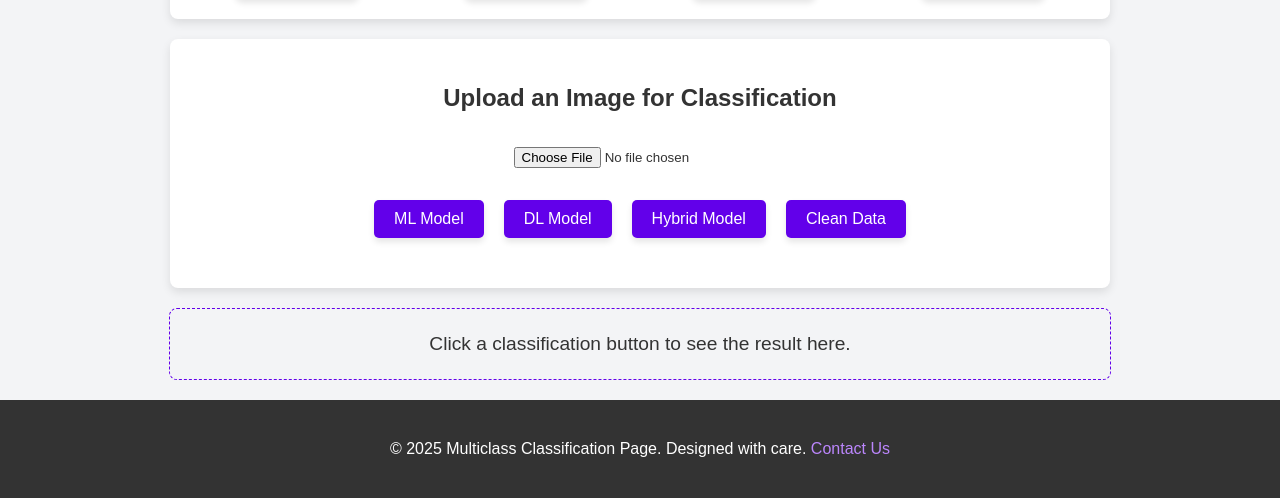
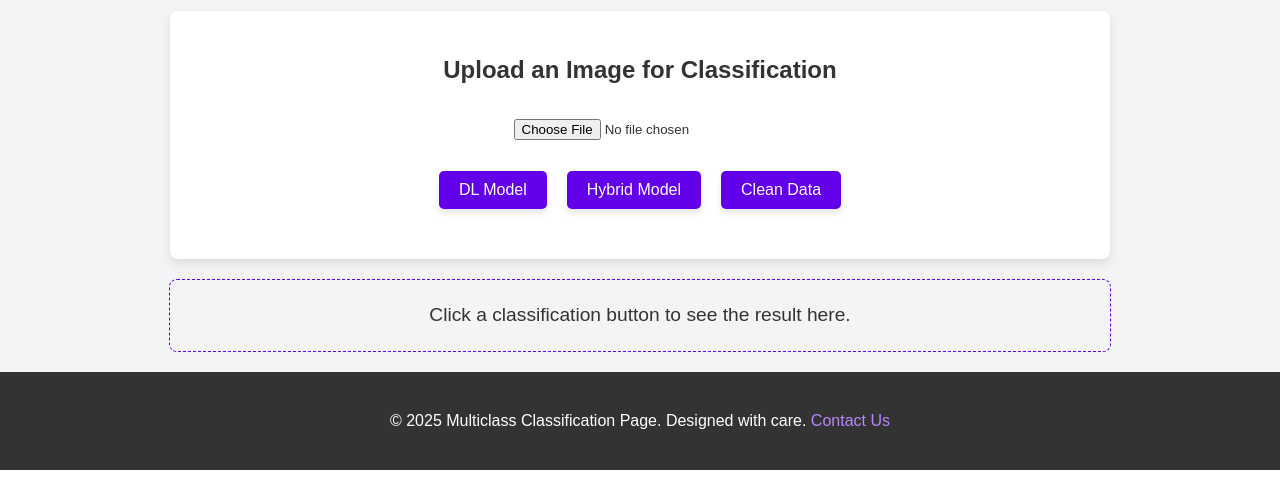
Before and after one commit to Abhishek18141/DR-Insight, a Flask app: page /Multiclass_Classification in a window 1280 px wide. Shown: the part 2287-2785 px from the top of the page. After the commit the page ends 2757 px from the top, so only its background shows below. Run offline with Flask 3, Linux system fonts and the light colour scheme; parts of the project's set-up code (start-up, migrations or seed data) failed here and were passed over.

Commit message:
Update Multiclass_Classification.html

```diff
--- a/templates/Multiclass_Classification.html
+++ b/templates/Multiclass_Classification.html
@@ -217,7 +217,6 @@
         </ul>
         <p>We use the following models for classification:</p>
         <ul>
-            <li><b>ML (Machine Learning):</b> HOG for feature extraction and MLP for classification.</li>
             <li><b>DL (Deep Learning):</b> InceptionV3 for feature extraction and classification.</li>
             <li><b>Hybrid Model:</b> InceptionV3 for feature extraction and MLP for classification.</li>
         </ul>
@@ -267,7 +266,6 @@
         <form id="upload-form" enctype="multipart/form-data">
             <input type="file" name="image" id="image" accept="image/*" required>
             <div class="classification-buttons">
-                <button type="button" onclick="classifyImage('ml')">ML Model</button>
                 <button type="button" onclick="classifyImage('dl')">DL Model</button>
                 <button type="button" onclick="classifyImage('hybrid')">Hybrid Model</button>
                 <button type="button" onclick="cleanData()">Clean Data</button>
```
